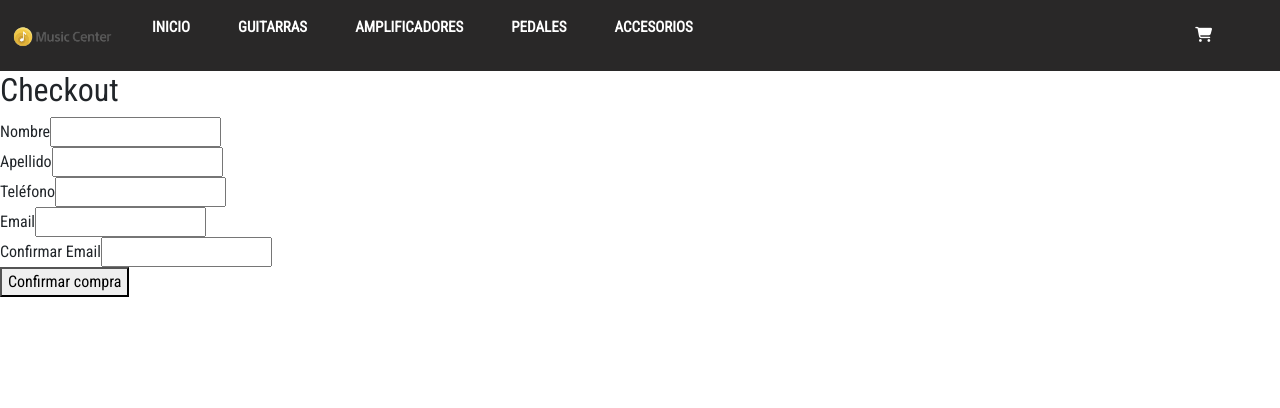
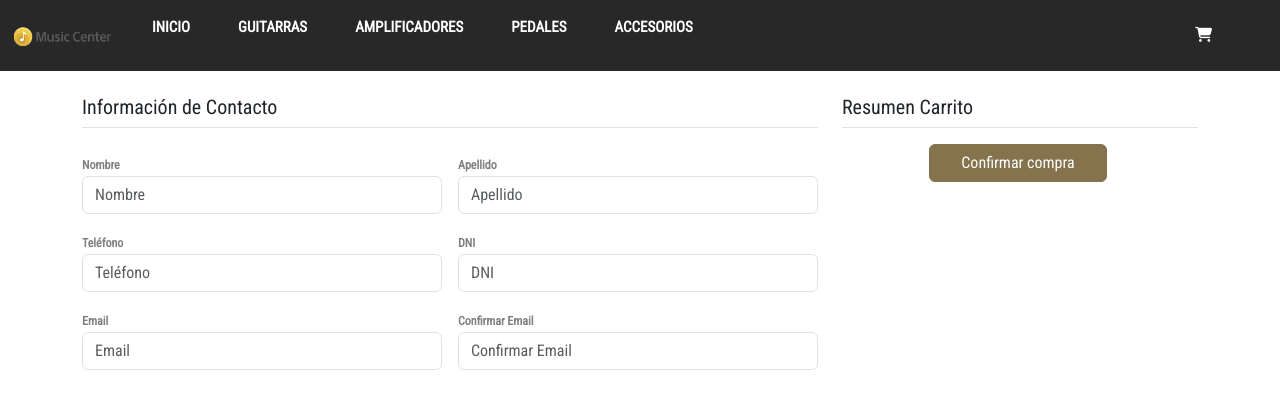
Before and after one commit to AgusSalvidio/music-center, a React (Vite) app: page /checkout in a window 1280 px wide. Shown: the top 408 px of the page. Built offline with nearby package versions, Linux system fonts and the light colour scheme.

Commit message:
:lipstick: Enhanced Checkout view

```diff
--- a/src/components/CartItem/CartItem.jsx
+++ b/src/components/CartItem/CartItem.jsx
@@ -5,7 +5,6 @@ import "./CartItem.css";
 const CartItem = ({ item, quantity }) => {
   const { removeProduct } = useContext(CartContext);
 
-  console.log(item);
   return (
     <>
       <div className="d-flex align-items-start col-12">
--- /dev/null
+++ b/src/components/Checkout/Checkout.css
@@ -0,0 +1,24 @@
+.form-row {
+  display: flex;
+  flex-wrap: wrap;
+  margin-right: -5px;
+  margin-left: -5px;
+}
+.form-label {
+  font-size: 12px;
+  line-height: 1.25em;
+  font-weight: 700;
+  color: grey;
+  margin-bottom: 0;
+}
+.img-small-thumbnail {
+  padding: 0.25rem;
+  background-color: #fff;
+  border: 1px solid #dee2e6;
+  border-radius: 0.25rem;
+  max-width: 100%;
+  height: auto;
+}
+.error-label {
+  color: red;
+}
--- a/src/components/Checkout/Checkout.jsx
+++ b/src/components/Checkout/Checkout.jsx
@@ -2,11 +2,13 @@ import { useState, createContext, useContext } from "react";
 import { CartContext } from "../../context/CartContext";
 import { db } from "../../services/config";
 import { collection, addDoc, updateDoc, doc, getDoc } from "firebase/firestore";
+import "./Checkout.css";
 
 const Checkout = () => {
   const [name, setName] = useState("");
   const [lastName, setLastName] = useState("");
   const [phone, setPhone] = useState("");
+  const [customerId, setCustomerId] = useState("");
   const [email, setEmail] = useState("");
   const [confirmationEmail, setConfirmationEmail] = useState("");
   const [error, setError] = useState("");
@@ -16,7 +18,14 @@ const Checkout = () => {
 
   const formHandler = (event) => {
     event.preventDefault();
-    if (!name || !lastName || !phone || !email || !confirmationEmail) {
+    if (
+      !name ||
+      !lastName ||
+      !phone ||
+      !customerId ||
+      !email ||
+      !confirmationEmail
+    ) {
       setError("Por favor completa todos los datos!");
       return;
     }
@@ -37,6 +46,7 @@ const Checkout = () => {
       name,
       lastName,
       phone,
+      customerId,
       email,
     };
 
@@ -62,49 +72,123 @@ const Checkout = () => {
   };
 
   return (
-    <div>
-      <h2>Checkout</h2>
-      <form onSubmit={formHandler}>
-        {cart.map((product) => (
-          <div key={product.item.id}>
-            <p>
-              {product.item.name} x {product.quantity}
-            </p>
-            <p>${product.item.price}</p>
-            <hr></hr>
+    <div className="container pt-4">
+      <div className="row">
+        <div className="col-12 col-lg-8">
+          <h5 class="mb-3 pb-2 border-bottom">Información de Contacto</h5>
+          <form>
+            <div className="row g-3 py-2">
+              <div className="col-6">
+                <label htmlFor="name" className="form-label">
+                  Nombre
+                </label>
+                <input
+                  type="text"
+                  placeholder="Nombre"
+                  required="required"
+                  className="form-control default"
+                  onChange={(e) => setName(e.target.value)}
+                />
               </div>
-        ))}
-        <div>
-          <label htmlFor="name">Nombre</label>
-          <input type="text" onChange={(e) => setName(e.target.value)} />
+              <div className="col-6">
+                <label htmlFor="lastName" className="form-label">
+                  Apellido
+                </label>
+                <input
+                  type="text"
+                  placeholder="Apellido"
+                  required="required"
+                  className="form-control default"
+                  onChange={(e) => setLastName(e.target.value)}
+                />
               </div>
-        <div>
-          <label htmlFor="">Apellido</label>
-          <input type="text" onChange={(e) => setLastName(e.target.value)} />
+              <div className="col-6">
+                <label htmlFor="" className="form-label">
+                  Teléfono
+                </label>
+                <input
+                  type="text"
+                  placeholder="Teléfono"
+                  required="required"
+                  className="form-control default"
+                  onChange={(e) => setPhone(e.target.value)}
+                />
               </div>
-        <div>
-          <label htmlFor="">Teléfono</label>
-          <input type="text" onChange={(e) => setPhone(e.target.value)} />
+              <div className="col-6">
+                <label htmlFor="" className="form-label">
+                  DNI
+                </label>
+                <input
+                  type="text"
+                  placeholder="DNI"
+                  required="required"
+                  className="form-control default"
+                  onChange={(e) => setCustomerId(e.target.value)}
+                />
               </div>
-        <div>
-          <label htmlFor="">Email</label>
-          <input type="email" onChange={(e) => setEmail(e.target.value)} />
-        </div>
-        <div>
-          <label htmlFor="">Confirmar Email</label>
+              <div className="col-6">
+                <label htmlFor="" className="form-label">
+                  Email
+                </label>
                 <input
                   type="email"
+                  placeholder="Email"
+                  required="required"
+                  className="form-control default"
+                  onChange={(e) => setEmail(e.target.value)}
+                />
+              </div>
+              <div className="col-6">
+                <label htmlFor="" className="form-label">
+                  Confirmar Email
+                </label>
+                <input
+                  type="email"
+                  placeholder="Confirmar Email"
+                  required="required"
+                  className="form-control default"
                   onChange={(e) => setConfirmationEmail(e.target.value)}
                 />
               </div>
-        {error && <p>{error}</p>}
-        <button type="submit">Confirmar compra</button>
+              {error && <p className="error-label">{error}</p>}
               {orderId && (
                 <strong>
                   Gracias por tu compra, tu numero de compra es {orderId}
                 </strong>
               )}
+            </div>
           </form>
+        </div>
+        <div className="col-lg-4 d-none d-lg-block">
+          <div>
+            <h5 class="mb-2 pb-2 border-bottom">Resumen Carrito</h5>
+            {cart.map((product) => (
+              <div className="row no-gutters my-1 align-items-top border-bottom py-2">
+                <div className="col-2" key={product.item.id}>
+                  <img src={product.item.image} className="img-small-thumbnail"></img>
+                </div>
+                <div className="col-6 text-left py-2">
+                  <small>
+                    {product.item.name} (x{product.quantity})
+                  </small>
+                </div>
+                <div class="col-4 text-right font-weight-bold py-2">
+                  ${product.item.price}
+                </div>
+              </div>
+            ))}
+            <div class="col-12 align-bottom text-center py-2">
+              <button
+                className="btn btn-custom shadow-0 me-1 w-50"
+                type="submit"
+                onClick={formHandler}
+              >
+                Confirmar compra
+              </button>
+            </div>
+          </div>
+        </div>
+      </div>
     </div>
   );
 };
--- a/src/context/CartContext.jsx
+++ b/src/context/CartContext.jsx
@@ -10,8 +10,6 @@ export const CartProvider = ({ children }) => {
   const [cart, setCart] = useState([]);
   const [total, setTotal] = useState(0);
   const [totalQuantity, setTotalQuantity] = useState(0);
-
-  console.log(cart);
 
   const addProduct = (item, quantity) => {
     const hasProductAlreadyBeenAdded = cart.find(
```
Lines whose indentation alone changed are shown as unchanged.
